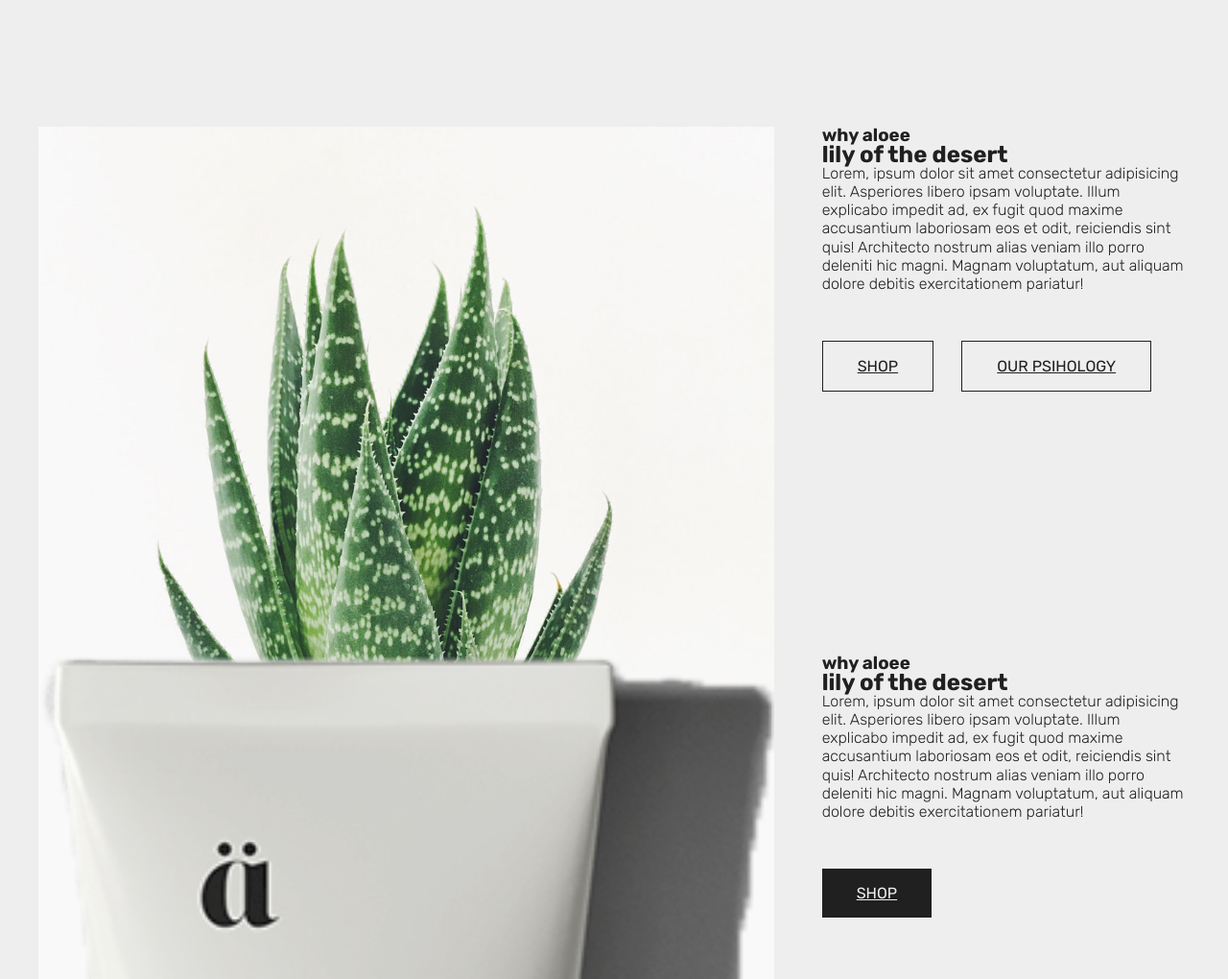
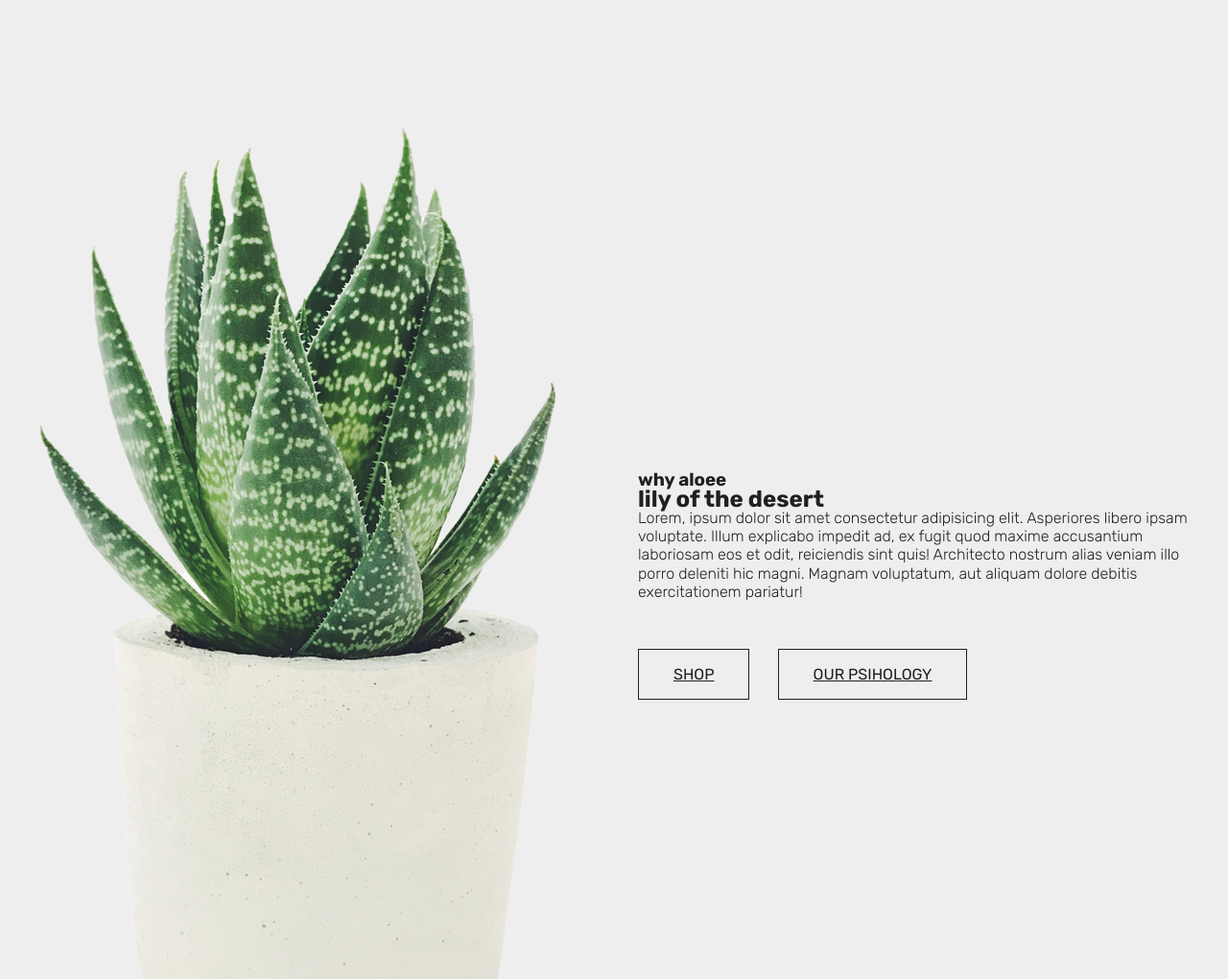
Before and after one commit to AdnanM996/Aloee, a website: page index.html in a window 1280 px wide. Shown: the part 1780-2800 px from the top of the page at 96% size. Drawn offline with nearby package versions, Linux system fonts and the light colour scheme.

Commit message:
images improvments

```diff
--- a/index.html
+++ b/index.html
@@ -107,7 +107,7 @@
         <div class="grid">
 
             <div class="grid__item">
-                <img src="imgs/aloe.jpg" alt="">
+                <img src="imgs/aloe.png" alt="">
             </div>
 
             <div class="grid__item">
--- a/sass/base/_reset.scss
+++ b/sass/base/_reset.scss
@@ -24,9 +24,9 @@
 }
 
 img {
-    width: 100%;
+    max-width: 100%;
     height: auto;
-    object-fit: cover;
+    //object-fit: cover;
     vertical-align: bottom;
 }
 
--- a/sass/layout/_grid.scss
+++ b/sass/layout/_grid.scss
@@ -42,14 +42,19 @@
 
     & .grid {
         display: grid;
-        grid-template-columns: 2fr 1fr;
-        height: 35rem;
+        grid-template-columns: repeat(2, 1fr);
+        //height: 35rem;
         gap: 5rem;
 
         &__item {
             display: flex;
-            justify-content: flex-start;
+            justify-content: center;
+            align-items: flex-start;
             flex-direction: column;
+
+            & img {
+                object-fit: contain;
+            }
 
             &--bottom {
                /* display: flex;
```
Also changed, not shown: css/styles.css, imgs/aloe.png (added).
